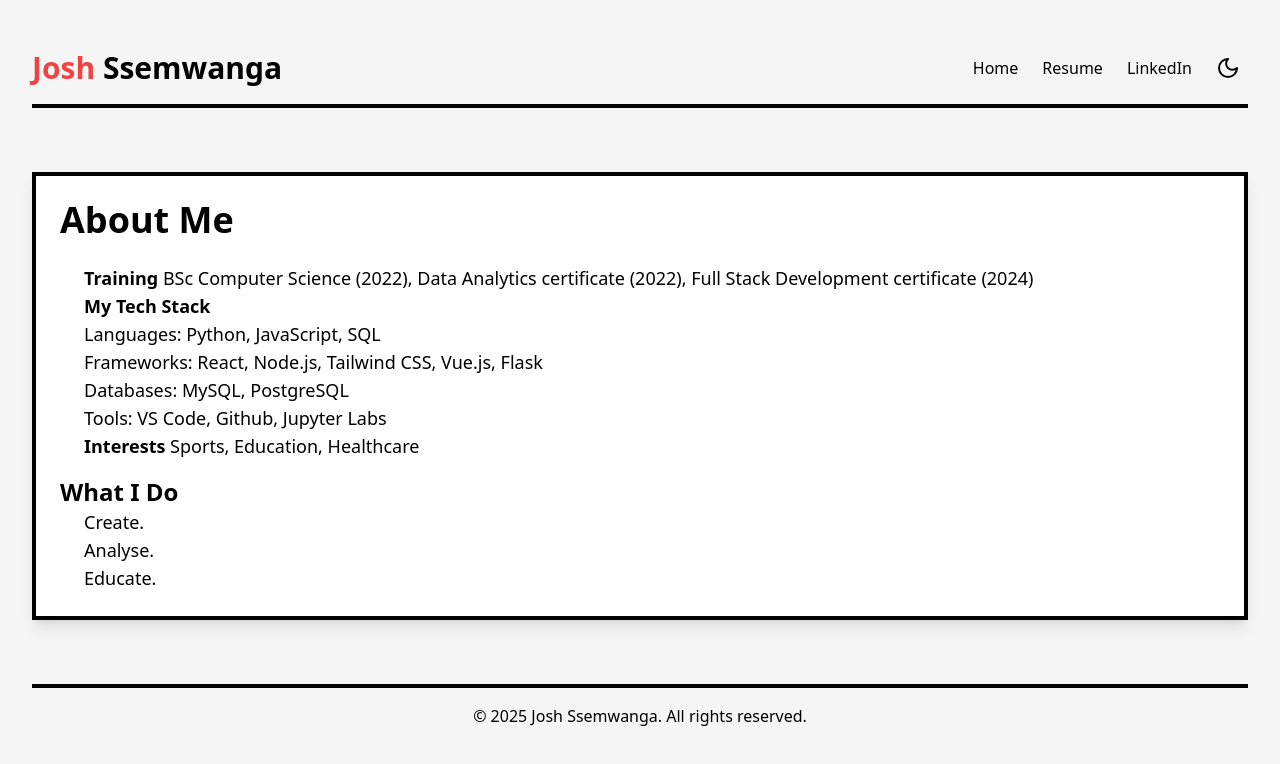
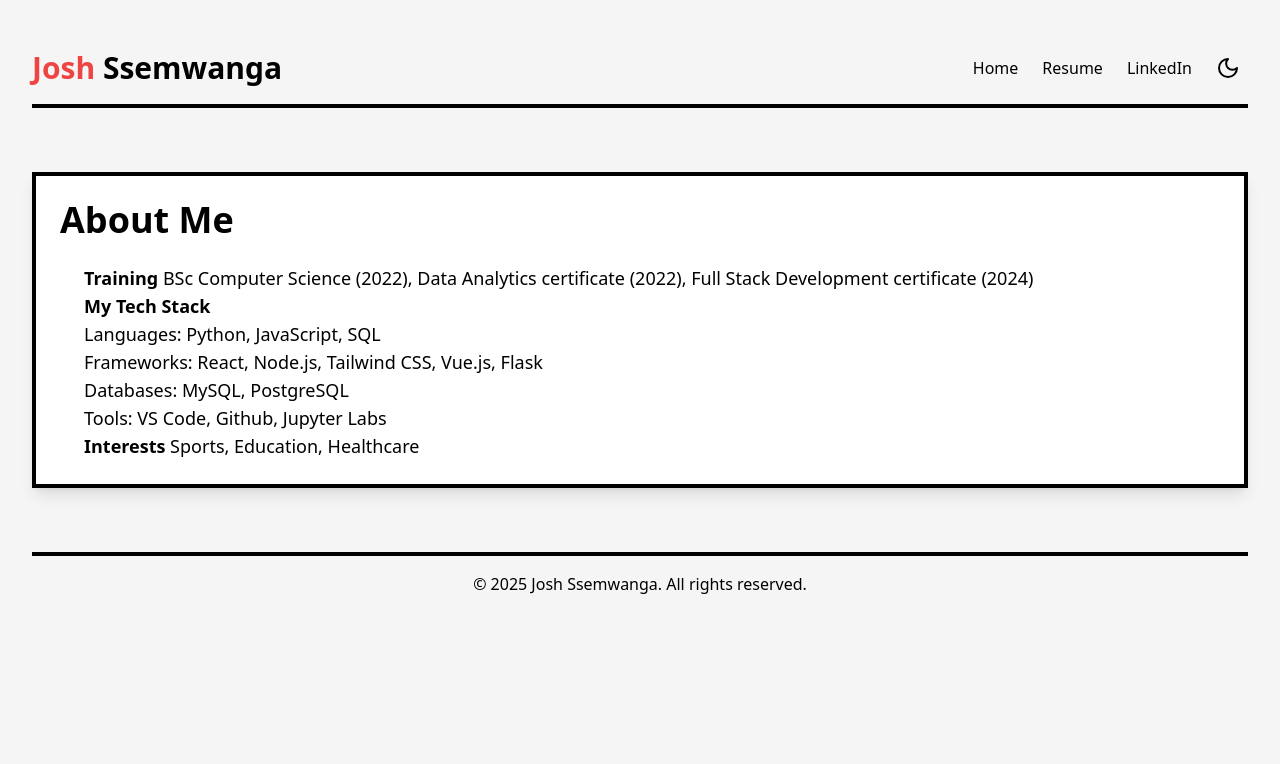
Before and after one commit to jssem001/portfolio2, a React (Create React App) app in the folder my-app/: page /aboutme in a window 1280 px wide. Shown: the top 764 px of the page. Built offline with nearby package versions, Linux system fonts and the light colour scheme.

Commit message:
minir edits

```diff
--- a/my-app/src/aboutme.jsx
+++ b/my-app/src/aboutme.jsx
@@ -45,12 +45,12 @@ const About = () => {
             {/* <dd>APIs: Google Maps API, OpenWeather API, OpenAI API.</dd> */}
             <dt><span className="font-bold">Interests</span> Sports, Education, Healthcare</dt>
           </dl>
-          <h4 className="text-2xl font-bold mt-4">What I Do</h4>
+          {/* <h4 className="text-2xl font-bold mt-4">What I Do</h4>
           <dl className="list-disc pl-6">
             <dt>Create.</dt>
             <dt>Analyse.</dt>
             <dt>Educate.</dt>
-          </dl>
+          </dl> */}
         </div>
       </section>
 
```
